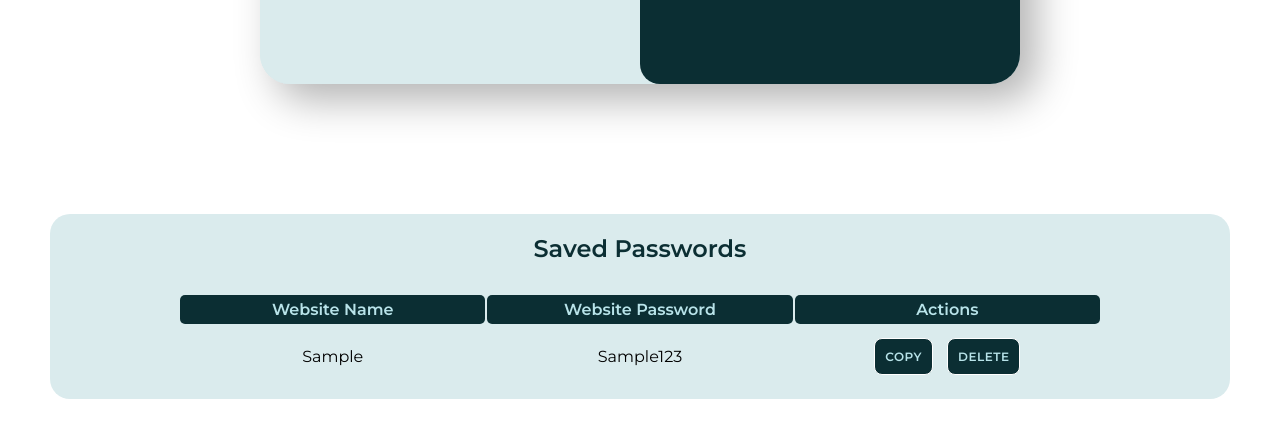
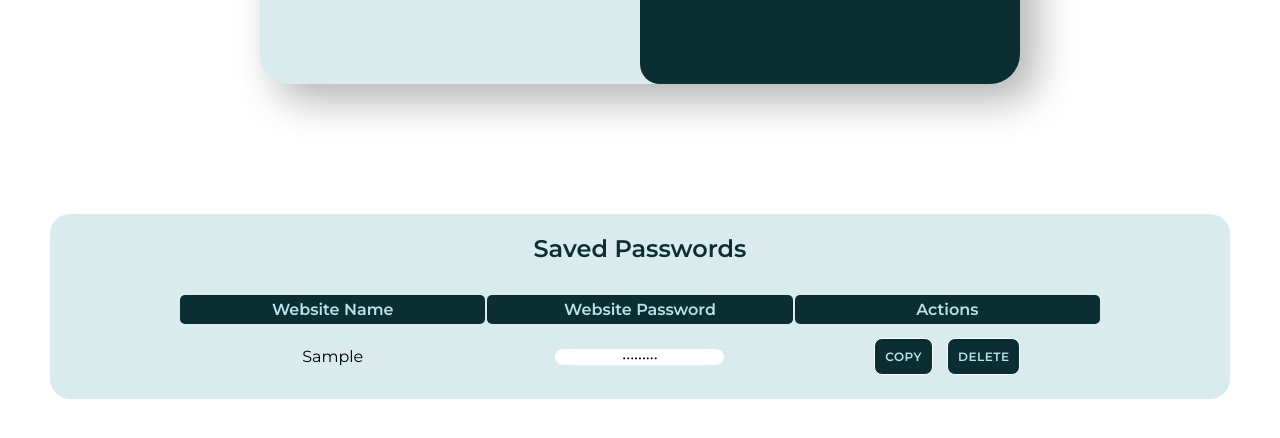
Before and after one commit to AnkushSatpute2005/passwordManager, a plain HTML site: page index.html in a window 1280 px wide. Both pictures are taken after typing "Sample", "Sample123" into the empty fields and a click on the button "ADD PASSWORD". Shown: the part 476-914 px from the top of the page. Drawn offline with Linux system fonts and the light colour scheme.

Commit message:
Commited on 23 Feb 2025 7:58 pm

```diff
--- a/script.js
+++ b/script.js
@@ -145,16 +145,23 @@ function showPassword() {
     let cell2 = document.createElement("td");
     let cell3 = document.createElement("td");
 
+    let passwordInput = document.createElement("input")
+    passwordInput.type="password"
+    passwordInput.readOnly=true;
+    passwordInput.id = "dynamicPassword";
+
+
     cell1.textContent = passwordList[i].websiteName;
-    cell2.textContent = passwordList[i].websitePassword;
+    passwordInput.value = passwordList[i].websitePassword;
+    cell2.appendChild(passwordInput);
 
     let copyButton = document.createElement("button");
     copyButton.classList.add("btn-copy")
     copyButton.textContent = "Copy";
     copyButton.onclick = function () {
       navigator.clipboard
-        .writeText(cell2.textContent)
-        .then(() => alert("Copied: " + cell2.textContent))
+        .writeText(passwordInput.value)
+        .then(() => alert("Copied: " + passwordInput.value))
         .catch((err) => console.error("Error copying:", err));
     };
 
--- a/styles.css
+++ b/styles.css
@@ -318,3 +318,9 @@ td,th{
     color: #0b2e33;
     border-radius: 10px;
 }
+#dynamicPassword{
+    border: none;
+    background-color: white;
+    border-radius: 10px;
+    text-align: center;
+}
```
